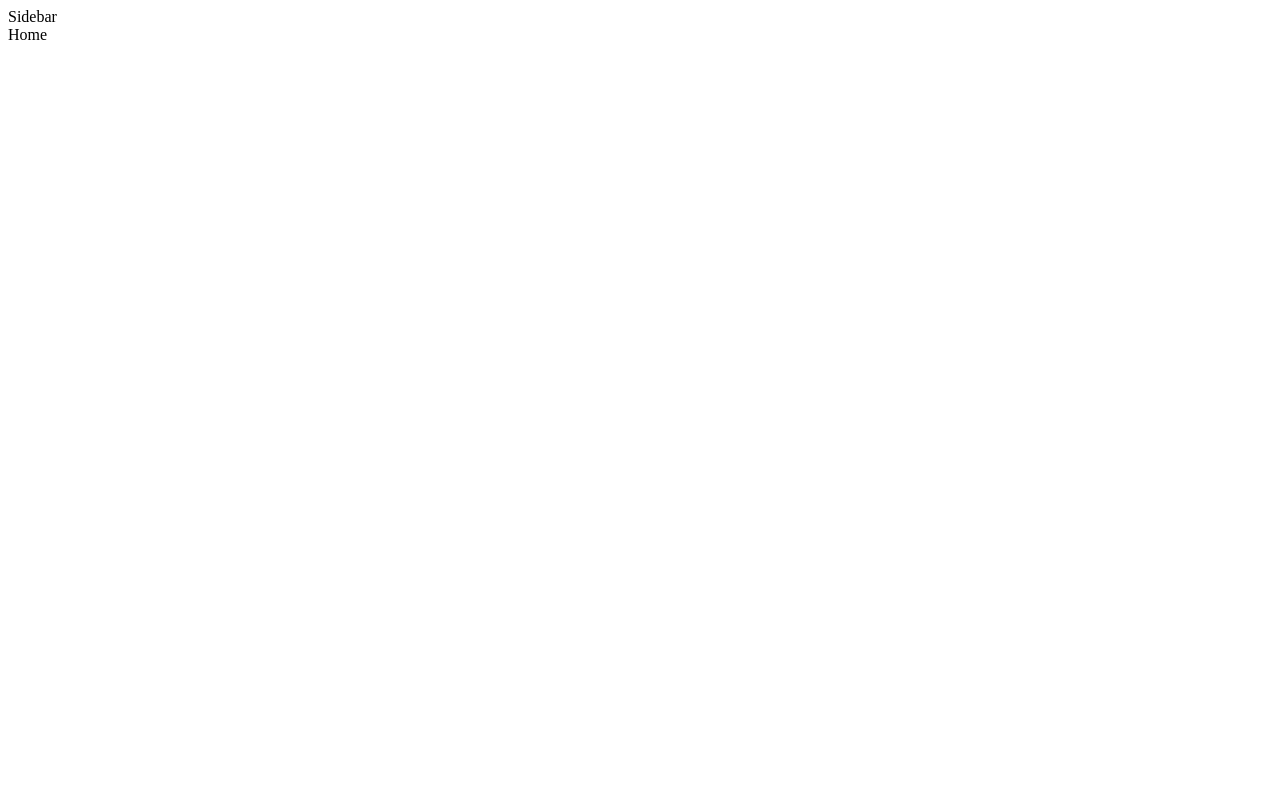
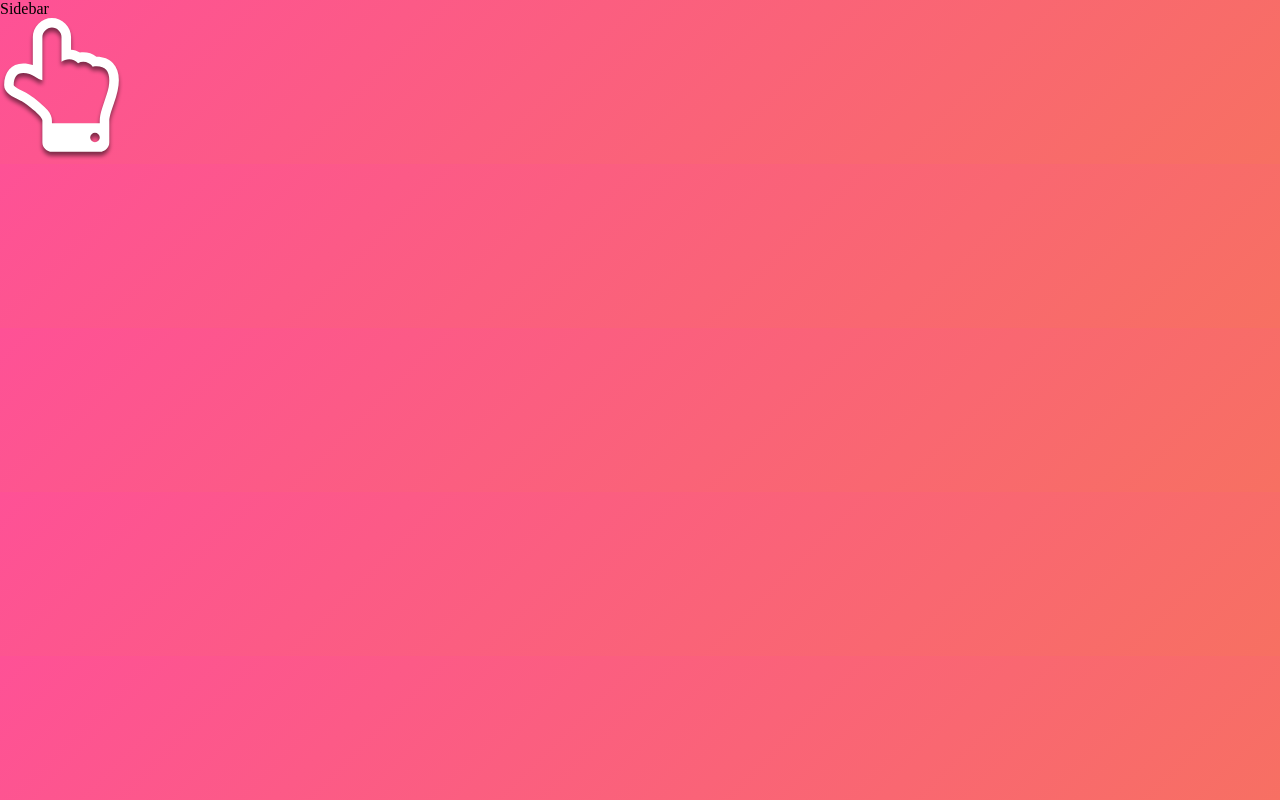
Before and after one commit to liulu1012/shunzhi, a React (Create React App) app: page / in a window 1280 px wide. Built offline with nearby package versions, Linux system fonts and the light colour scheme.

Commit message:
add logo.svg

```diff
--- a/src/App.js
+++ b/src/App.js
@@ -2,6 +2,7 @@ import React from 'react'
 import Home from './ui/pages/Home/Home'
 import Signup from './ui/pages/Signup/Signup'
 import Sidebar from './ui/shared/Sidebar/Sidebar'
+import './main.css'
 import {
   BrowserRouter as Router,
   Route,
--- a/src/main.css
+++ b/src/main.css
@@ -0,0 +1,4 @@
+body{
+  margin: 0;
+  background-image: linear-gradient(-45deg, #F77062 0%, #FE5196 100%);
+}
--- a/src/ui/pages/Home/Home.js
+++ b/src/ui/pages/Home/Home.js
@@ -1,10 +1,11 @@
 import React, { Component } from 'react'
+import logo from './logo.svg'
 
 class Home extends Component {
   render(){
     return(
       <div className="Home">
-        Home
+        <img src={logo} alt='logo' />
       </div>
     )
   }
--- /dev/null
+++ b/src/ui/pages/Home/home.css
@@ -0,0 +1,3 @@
+.home {
+  border: 2px solid green;
+}
```
Also changed, not shown: src/ui/pages/Home/logo.svg (added).
